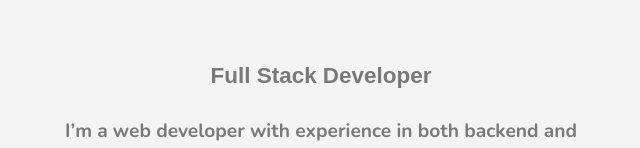
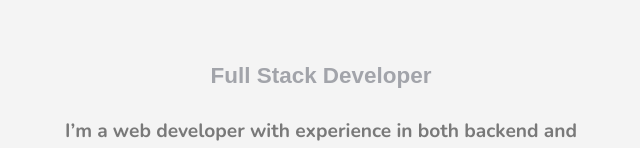
Before and after one commit to claudioaccolito/claudioaccolito.github.io, a plain HTML site: page index.html in a window 1280 px wide. Shown: the part 352-500 px from the top of the page, without its empty margins (319-959 px from the left). Drawn offline with Linux system fonts and the light colour scheme.

Commit message:
Update stile.css

```diff
--- a/css/stile.css
+++ b/css/stile.css
@@ -26,7 +26,7 @@ h1 {
 }
 
 h3 {
-  color: #797979;
+  color: #a2a4aa;
 }
 
 h1,
```
